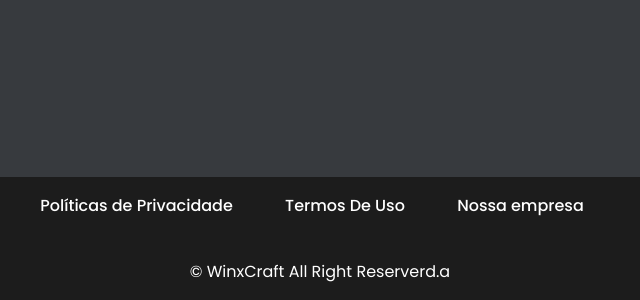
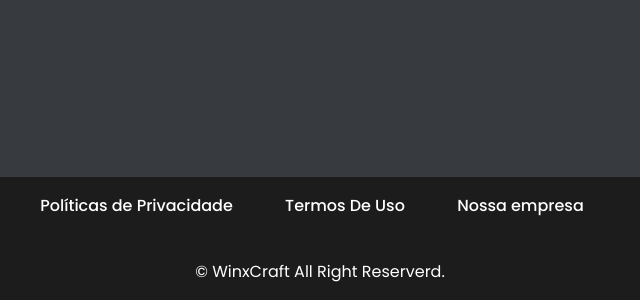
Before and after one commit to WinxCraft-Technology/MecD-Project, a plain HTML site: page main.html in a window 1280 px wide. Shown: the part 1644-1944 px from the top of the page, 320-960 px from the left. Drawn offline with nearby package versions, Linux system fonts and the light colour scheme; no server answers.

Commit message:
Irrelevante

```diff
--- a/main.html
+++ b/main.html
@@ -90,7 +90,7 @@
           <a href="#">Nossa empresa</a>
         </div>
         <br />
-        <p class="copy">&#169; WinxCraft All Right Reserverd.a</p>
+        <p class="copy">&#169; WinxCraft All Right Reserverd.</p>
       </section>
     </main>
 
```
